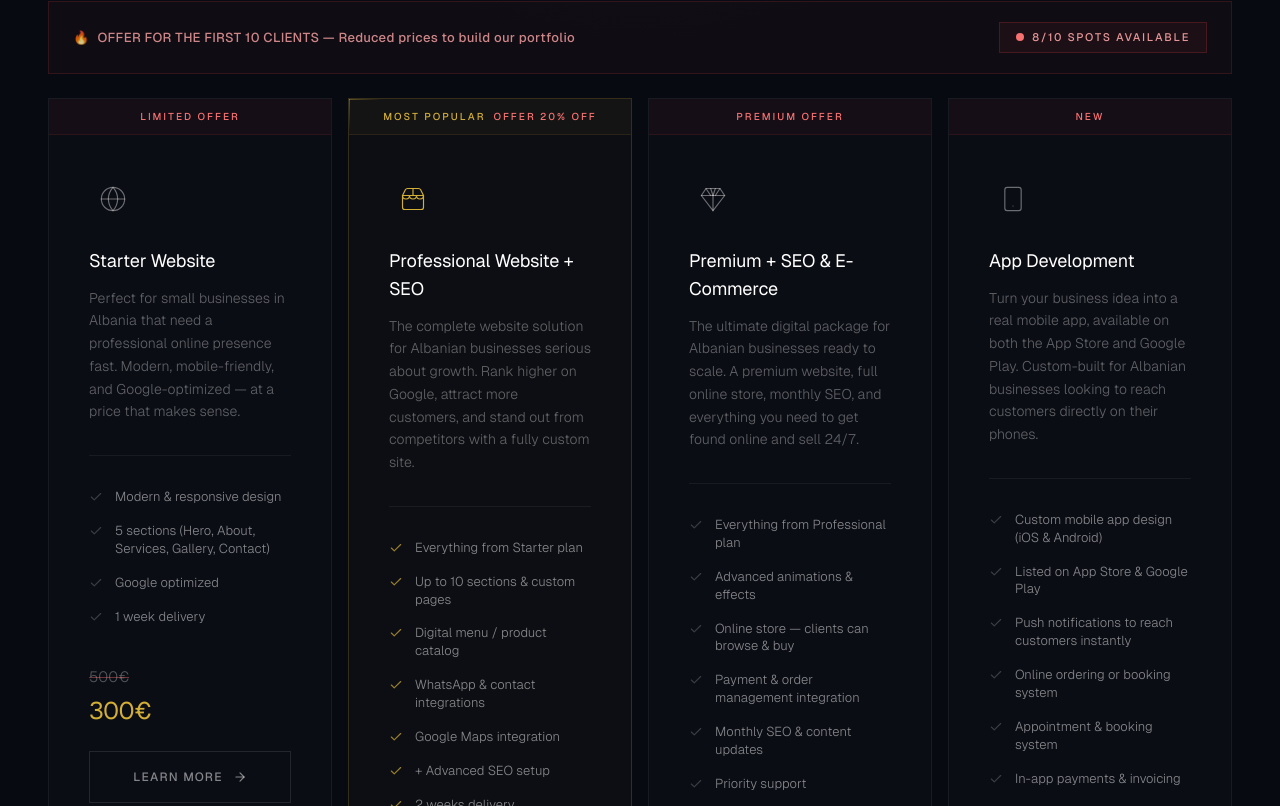
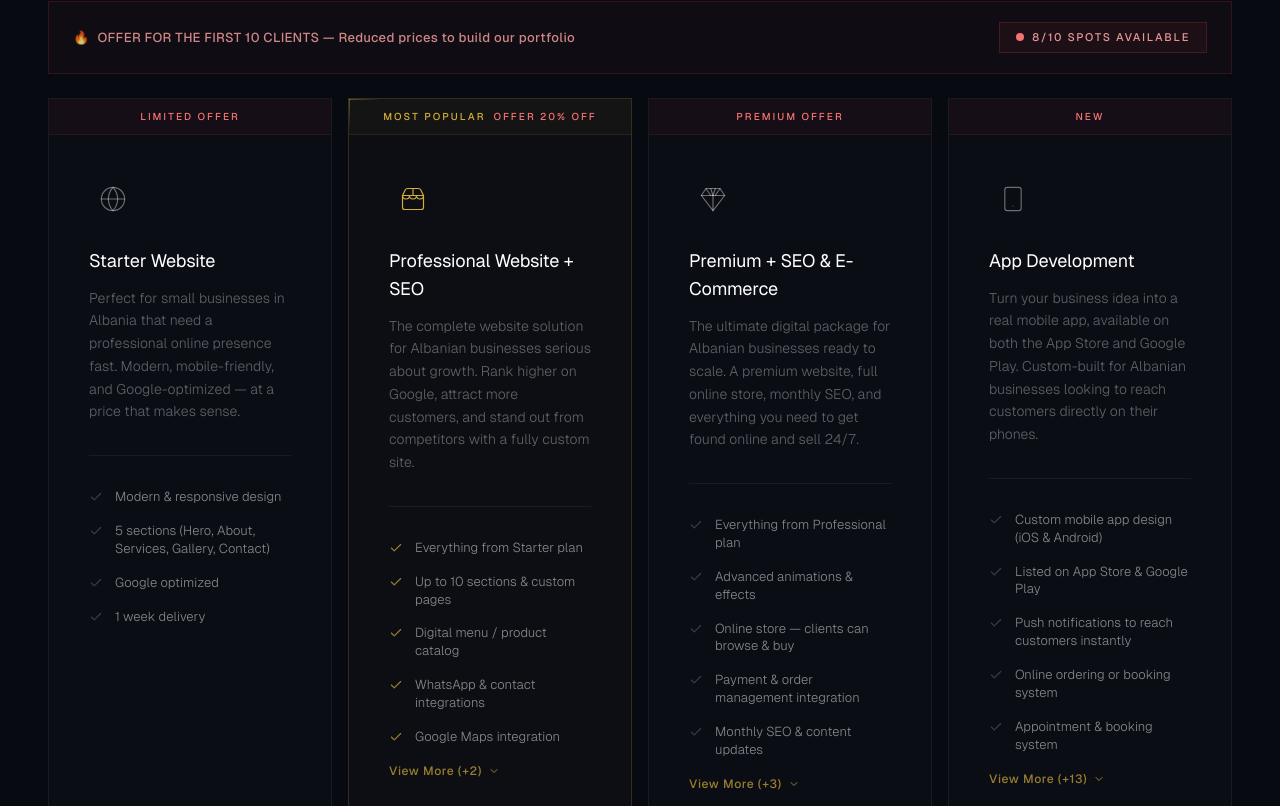
Before and after one commit to Alban1122/eightbyte-studio, a Next.js app: page / in a window 1280 px wide. Shown: the part 1254-2060 px from the top of the page. Built offline with nearby package versions, Linux system fonts and the light colour scheme; no server answers; the database is empty.

Commit message:
Fix pricing cards equal height with view more/less toggle

```diff
--- a/src/components/Services.tsx
+++ b/src/components/Services.tsx
@@ -1,6 +1,6 @@
 "use client";
 
-import { useRef } from "react";
+import { useRef, useState } from "react";
 import { motion, useInView, type Variants } from "framer-motion";
 import { useLanguage } from "@/lib/LanguageContext";
 import { translations as tr, t, COMPLETED_PROJECTS, TOTAL_OFFER_SPOTS } from "@/lib/translations";
@@ -74,7 +74,14 @@ interface CardData {
   featured?: boolean;
 }
 
+const VISIBLE_FEATURES = 5;
+
 function Card({ card }: { card: CardData }) {
+  const { lang } = useLanguage();
+  const [expanded, setExpanded] = useState(false);
+  const hasMore = card.features.length > VISIBLE_FEATURES;
+  const visibleFeatures = expanded ? card.features : card.features.slice(0, VISIBLE_FEATURES);
+
   return (
     <motion.div
       variants={fadeUp}
@@ -114,13 +121,37 @@ function Card({ card }: { card: CardData }) {
         <p className="mt-3 text-[14px] font-light leading-relaxed text-white/35">{card.description}</p>
         <div className="mt-8 h-[1px] w-full bg-white/[0.06]" />
         <ul className="mt-8 flex flex-col gap-4">
-          {card.features.map((feature) => (
+          {visibleFeatures.map((feature) => (
             <li key={feature} className="flex items-start gap-3">
               <span className={card.featured ? "text-gold-400/70" : "text-white/20"}><CheckIcon /></span>
               <span className="text-[13px] font-light leading-snug text-white/50">{feature}</span>
             </li>
           ))}
         </ul>
+        {hasMore && (
+          <button
+            type="button"
+            onClick={() => setExpanded(!expanded)}
+            className="mt-4 flex items-center gap-1.5 text-[12px] font-medium tracking-[0.05em] text-gold-400/70 transition-colors duration-200 hover:text-gold-400"
+          >
+            {expanded
+              ? lang === "en" ? "View Less" : "Shiko M\u00eb Pak"
+              : lang === "en" ? `View More (+${card.features.length - VISIBLE_FEATURES})` : `Shiko M\u00eb Shum\u00eb (+${card.features.length - VISIBLE_FEATURES})`}
+            <svg
+              width="12"
+              height="12"
+              viewBox="0 0 24 24"
+              fill="none"
+              stroke="currentColor"
+              strokeWidth="2"
+              strokeLinecap="round"
+              strokeLinejoin="round"
+              className={`transition-transform duration-200 ${expanded ? "rotate-180" : ""}`}
+            >
+              <path d="m6 9 6 6 6-6" />
+            </svg>
+          </button>
+        )}
         <div className="flex-1" />
 
         {/* Pricing */}
@@ -269,7 +300,7 @@ export default function Services() {
           initial="hidden"
           animate={isInView ? "visible" : "hidden"}
           variants={{ hidden: {}, visible: { transition: { staggerChildren: 0.12, delayChildren: 0.3 } } }}
-          className="mt-6 grid items-start gap-4 md:grid-cols-2 lg:grid-cols-4"
+          className="mt-6 grid items-stretch gap-4 md:grid-cols-2 lg:grid-cols-4"
         >
           {cards.map((card) => (
             <Card key={card.title} card={card} />
```
